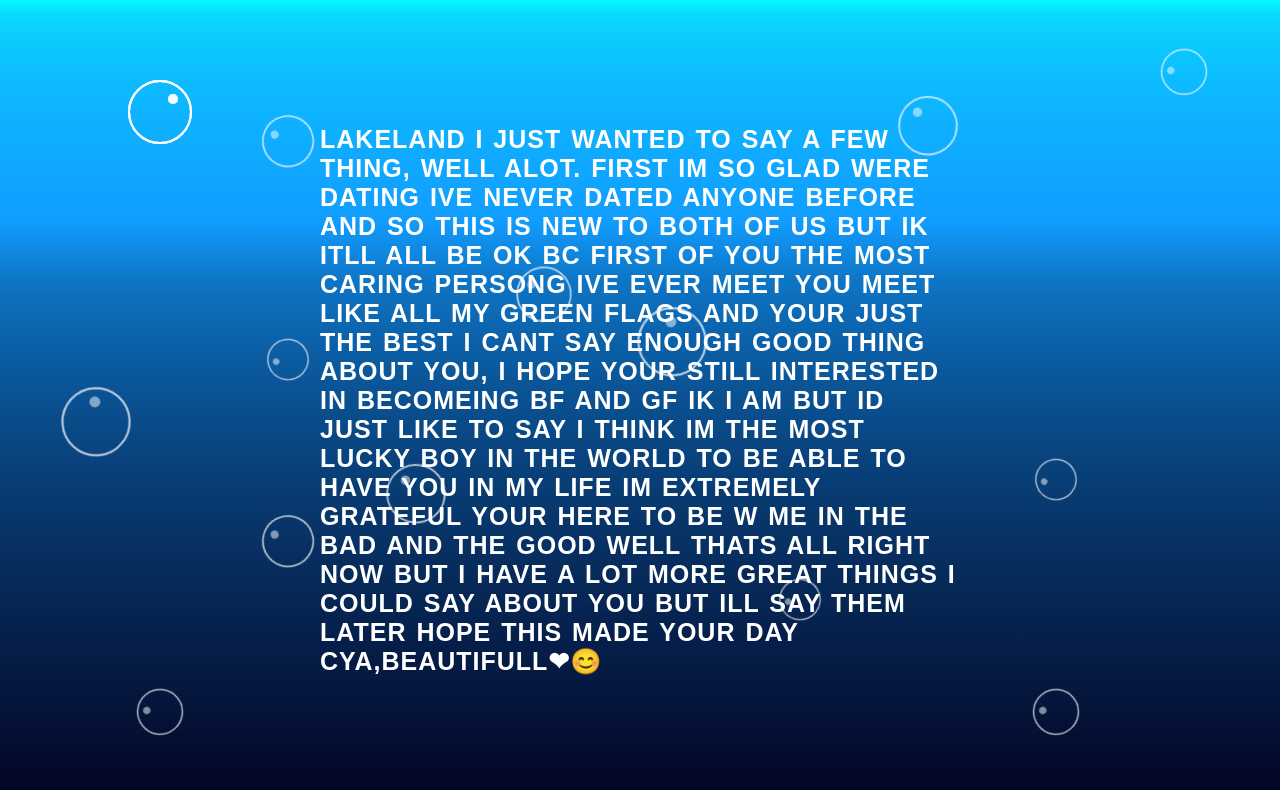
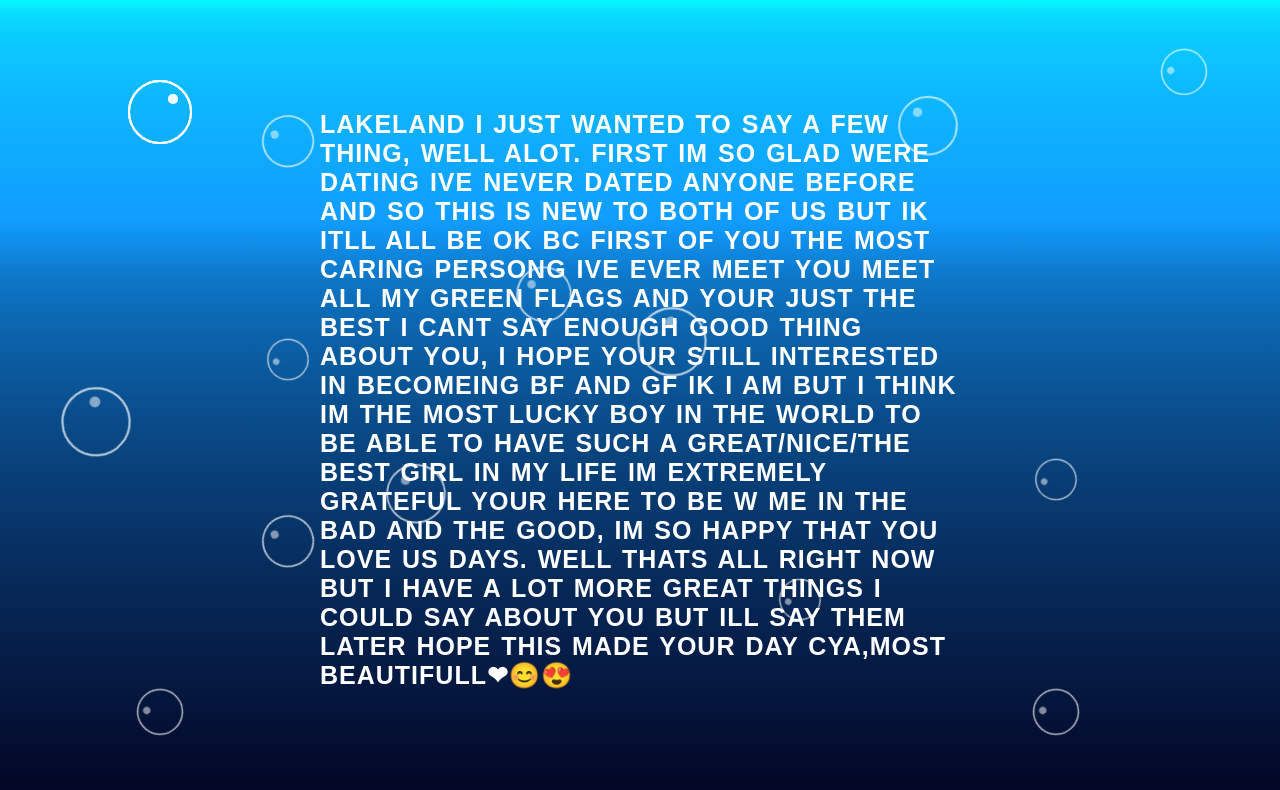
Before and after one commit to storm123123123/lakeland, a plain HTML site: page cool page.html in a window 1280 px wide. Drawn offline with Linux system fonts and the light colour scheme.

Commit message:
Update cool page.html

```diff
--- a/cool page.html
+++ b/cool page.html
@@ -10,7 +10,7 @@
 </html>
 <body>
     <div class="wrapper">
-      <h2>lakeland i just wanted to say a few thing, well alot. first im so glad were dating ive never dated anyone before and so this is new to both of us but ik itll all be ok bc first of you the most caring persong ive ever meet you meet like all my green flags and your just the best i cant say enough good thing about you, I hope your still Interested in becomeing bf and gf ik i am but id just like to say i think im the most lucky boy in the world to be able to have you in my life im extremely grateful your here to be w me in the bad and the good well thats all right now but i have a lot more great things i could say about you but ill say them later hope this made your day cya,beautifull&#10084;&#128522;</h2>
+      <h2>lakeland i just wanted to say a few thing, well alot. first im so glad were dating ive never dated anyone before and so this is new to both of us but ik itll all be ok bc first of you the most caring persong ive ever meet you meet all my green flags and your just the best i cant say enough good thing about you, I hope your still Interested in becomeing bf and gf ik i am but i think im the most lucky boy in the world to be able to have such a great/nice/the best girl in my life im extremely grateful your here to be w me in the bad and the good, im so happy that you love us days. well thats all right now but i have a lot more great things i could say about you but ill say them later hope this made your day cya,most beautifull&#10084;&#128522;&#128525;</h2>
       <div><span class="dot"></span></div>
       <div><span class="dot"></span></div>
       <div><span class="dot"></span></div>
```
